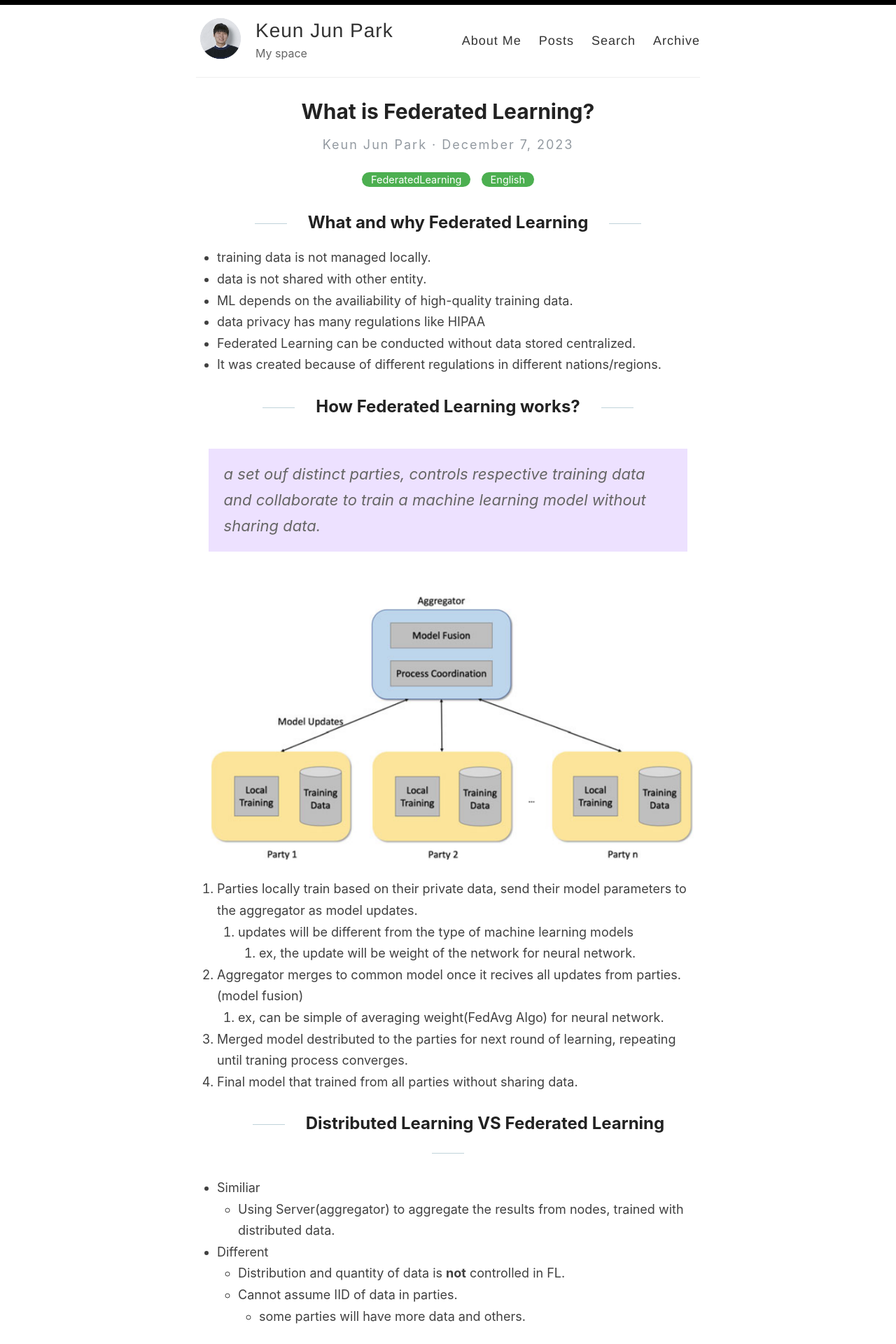
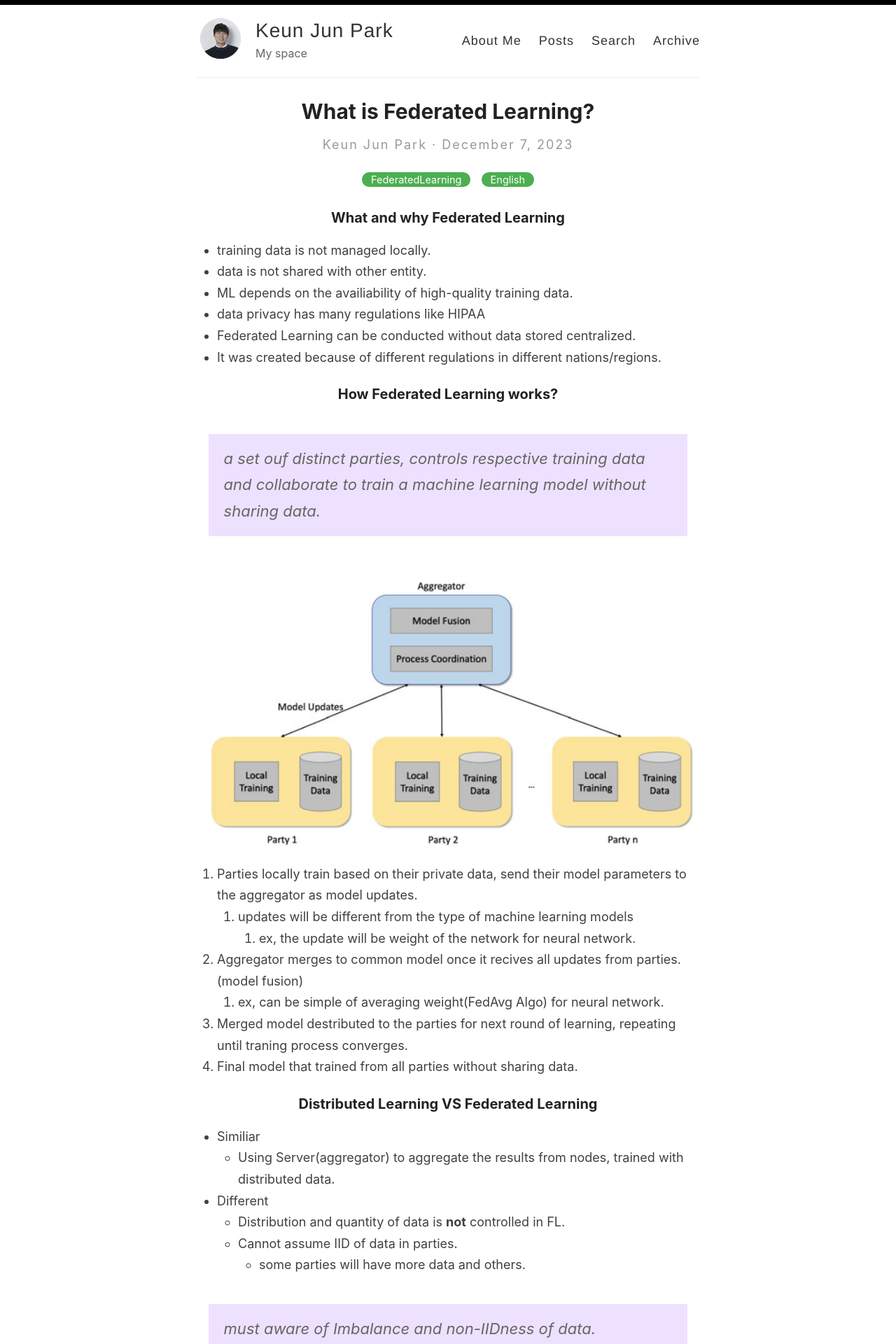
Before and after one commit to keunjunpark/keunjunpark.github.io, a Jekyll site: the page built from _posts/2023-12-07-federated-learning-1.md, in a window 1280 px wide. Shown: the top 1920 px of the page at 70% size. Built offline with Jekyll 4.4.1, drawn with Linux system fonts in a browser that asks for light colours.

Commit message:
rollback to prev

```diff
--- a/_posts/2023-12-07-federated-learning-1.md
+++ b/_posts/2023-12-07-federated-learning-1.md
@@ -4,7 +4,7 @@ title: What is Federated Learning?
 categories: [FederatedLearning, English]
 ---
 
-## What and why Federated Learning
+### What and why Federated Learning
 
 - training data is not managed locally.
 - data is not shared with other entity.
@@ -13,7 +13,7 @@ categories: [FederatedLearning, English]
 - Federated Learning can be conducted without data stored centralized.
 - It was created because of different regulations in different nations/regions.
 
-## How Federated Learning works?
+### How Federated Learning works?
 
 > a set ouf distinct parties, controls respective training data and collaborate to train a machine learning model without sharing data.
 
@@ -27,7 +27,7 @@ categories: [FederatedLearning, English]
 3. Merged model destributed to the parties for next round of learning, repeating until traning process converges.
 4. Final model that trained from all parties without sharing data.
 
-## Distributed Learning VS Federated Learning
+### Distributed Learning VS Federated Learning
 
 - Similiar
   - Using Server(aggregator) to aggregate the results from nodes, trained with distributed data.
@@ -38,7 +38,7 @@ categories: [FederatedLearning, English]
 
 > must aware of Imbalance and non-IIDness of data.
 
-### Number of Parties in FL
+#### Number of Parties in FL
 
 - Enterpries/Cross-silo use case
   - ex, traning model on datasets in different data centers of multi-national company(<10 parties)
@@ -51,13 +51,13 @@ categories: [FederatedLearning, English]
   - party identity is not important, single partiy might be involved in one training.
   - Because devices can have communication failure, need to mitigate by sampling parties and setting up time limit to perform aggregation or more
 
-### Terms
+#### Terms
 
-#### Party
+##### Party
 
 - clients or devices(ex, smart phone, car, wearables, cloud services like data centers, embedded systems such as manufacturing robots)
 
-#### Aggregator
+##### Aggregator
 
 - Facilitates the collaboaration.
 - to coordinate the learning process and information exchange between parties and to perform into common model,
```
